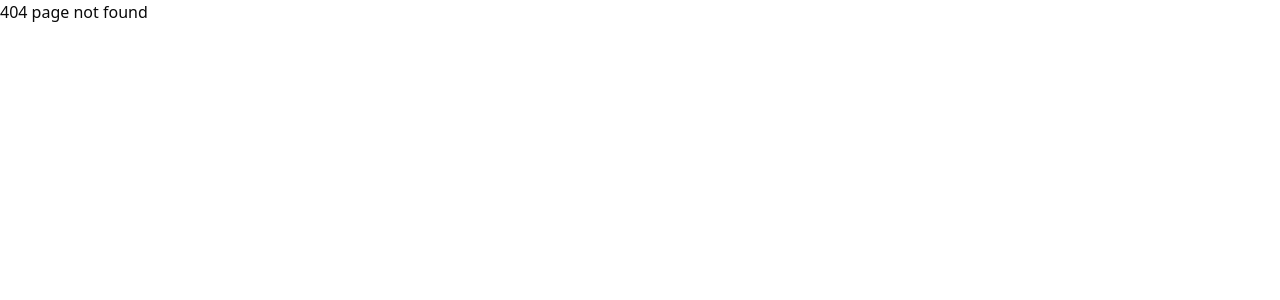
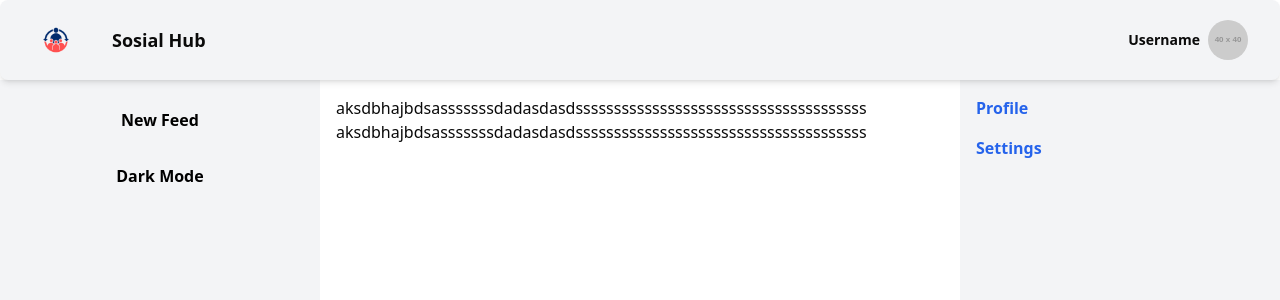
Before and after one commit to sosmed-app-project/FE-Sosmed, a React (Vite) app: page / in a window 1280 px wide. Before the commit this address had no page. Shown: the top 300 px of the page. Built offline with nearby package versions, Linux system fonts and the light colour scheme.

Commit message:
navbar, sidebar

```diff
--- a/src/components/footer.tsx
+++ /dev/null
@@ -1,11 +0,0 @@
-const Footer = () => {
-  return (
-    <footer className="w-full min-h-[20vh] bg-white dark:bg-black">
-      <div className="flex items-center container p-6 h-full">
-        <p>Library App</p>
-      </div>
-    </footer>
-  );
-};
-
-export default Footer;
--- a/src/components/navbar.tsx
+++ b/src/components/navbar.tsx
@@ -0,0 +1,24 @@
+import React from "react";
+import Logo from "../assets/social hub.png";
+
+const Navbar = () => {
+  return (
+    <nav className="fixed top-0 left-0 right-0 z-10 flex items-center justify-between bg-gray-100 rounded-lg shadow-md px-4">
+      {/* Logo */}
+      <div className="flex items-center">
+        <img src={Logo} alt="Logo" className="h-20 mr-4" />
+        <h1 className="text-lg font-semibold">Sosial Hub</h1>
+      </div>
+
+      {/* User Profile */}
+      <div className="flex items-center">
+        <span className="text-sm font-semibold mr-2">Username</span>
+        <div className="mr-4">
+          <img src="https://via.placeholder.com/40" className="h-10 rounded-full" />
+        </div>
+      </div>
+    </nav>
+  );
+};
+
+export default Navbar;
--- /dev/null
+++ b/src/components/sidebar.tsx
@@ -0,0 +1,53 @@
+import React, { ReactNode } from "react";
+
+interface SidebarProps {
+  children: ReactNode;
+}
+
+const Sidebar = ({ children }: SidebarProps) => {
+  return (
+    <div className="flex h-screen mt-20">
+      <div className="hidden md:block md:w-1/4 bg-gray-100 p-4 overflow-y-auto">
+        {/* Sidebar Content */}
+        <ul>
+          <li className="mb-2">
+            <a
+              href="#newfeed"
+              className="block text-center text-black font-semibold p-3 transition-all duration-300 bg-gray-100 hover:bg-gray-400 hover:border hover:border-gray-400 hover:shadow-md hover:rounded-lg"
+            >
+              New Feed
+            </a>
+          </li>
+          <li>
+            <a
+              href="#darkmode"
+              className="block text-center text-black font-semibold p-3 transition-all duration-300 bg-gray-100 hover:bg-gray-400 hover:border hover:border-gray-400 hover:shadow-md hover:rounded-lg"
+            >
+              Dark Mode
+            </a>
+          </li>
+        </ul>
+      </div>
+
+      <div className="w-full md:w-1/2 bg-white p-4 overflow-y-auto">{children}</div>
+
+      <div className="hidden md:block md:w-1/4 bg-gray-100 p-4">
+        {/* Sidebar Content */}
+        <ul>
+          <li className="mb-4">
+            <a href="#profile" className="text-blue-600 font-semibold">
+              Profile
+            </a>
+          </li>
+          <li>
+            <a href="#settings" className="text-blue-600 font-semibold">
+              Settings
+            </a>
+          </li>
+        </ul>
+      </div>
+    </div>
+  );
+};
+
+export default Sidebar;
--- a/src/pages/index.tsx
+++ b/src/pages/index.tsx
@@ -1,8 +1,19 @@
+import Navbar from '@/components/navbar'
 import React from 'react'
+import Sidebar from '@/components/sidebar'
 
 const index = () => {
   return (
-    <div>index</div>
+   <section>
+  <Navbar/>
+  <Sidebar>
+    aksdbhajbdsasssssssdadasdasdssssssssssssssssssssssssssssssssssssss
+    <div className="flex-1 min-h-screen overflow-y-auto">aksdbhajbdsasssssssdadasdasdssssssssssssssssssssssssssssssssssssss</div>
+  </Sidebar>
+
+
+   </section>
+
   )
 }
 
```
Also changed, not shown: src/routes/index.tsx (+11 -4 lines), src/assets/social hub.png (added), src/components/footbar.tsx (added), src/components/layout.tsx (deleted).
